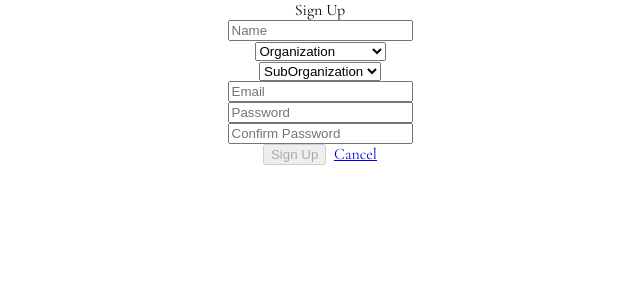
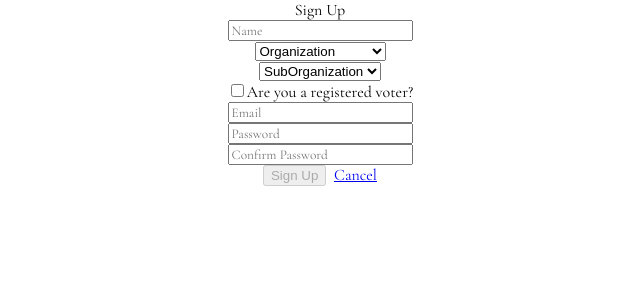
Before and after one commit to aflores94/Civic_Duty, a React (Create React App) app: page /signup in a window 1280 px wide. Shown: the top 300 px of the page, without its empty margins (320-960 px from the left). Built offline with nearby package versions, Linux system fonts and the light colour scheme.

Commit message:
adds styling and registered voter option on form

```diff
--- /dev/null
+++ b/src/Components/SignupForm/SignupForm.css
@@ -0,0 +1,8 @@
+input::placeholder {
+    font-family: 'Cormorant Garamond',serif;
+}
+
+
+.dropdown {
+    font-family: 'Cormorant Garamond', serif;
+}
--- a/src/Components/SignupForm/SignupForm.jsx
+++ b/src/Components/SignupForm/SignupForm.jsx
@@ -2,6 +2,7 @@
 import React, { Component } from 'react';
 import { Link } from 'react-router-dom';
 import userService from '../../utils/userService';
+import './SignupForm.css';
 
 class SignupForm extends Component {
 
@@ -10,6 +11,7 @@ class SignupForm extends Component {
         email: '',
         organization: '',
         subOrganization: '',
+        registeredVoter: '',
         password: '',
         passwordConf: ''
     };
@@ -58,12 +60,16 @@ class SignupForm extends Component {
                     </div>
                     <div className="form-group">
                         <select type="subOrganization" className="form-control" value={this.state.subOrganization} name="subOrganization" onChange={this.handleChange}>
-                            <option value="SubOrganization">SubOrganization</option>
+                            <option className="dropdown" value="SubOrganization">SubOrganization</option>
                             <option value="Dallas">Dallas</option>
                             <option value="San Francisco">San Francisco</option>
                             <option value="Austin">Austin</option>
                             <option value="LA">LA</option>
                         </select>
+                    </div>
+                    <div className="form-group">
+                        <input type="checkbox" className="form-control" name="registeredVoter" value={this.state.registeredVoter} onChange={this.handleChange} />
+                        Are you a registered voter?
                     </div>
                     <div className="form-group">
                         <div className="col-sm-12">
```
